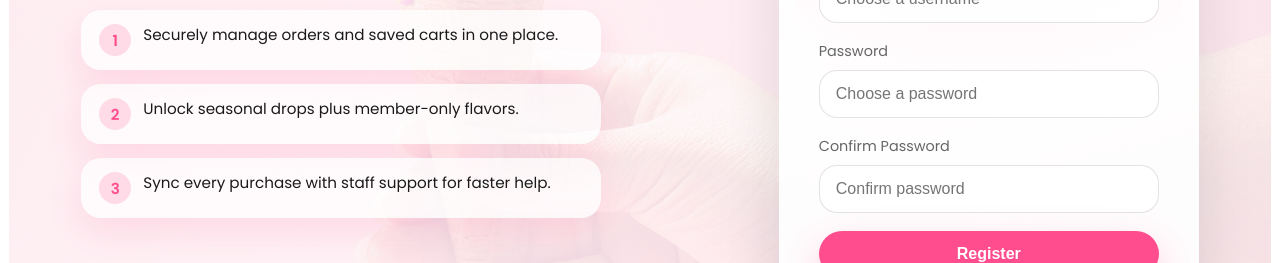
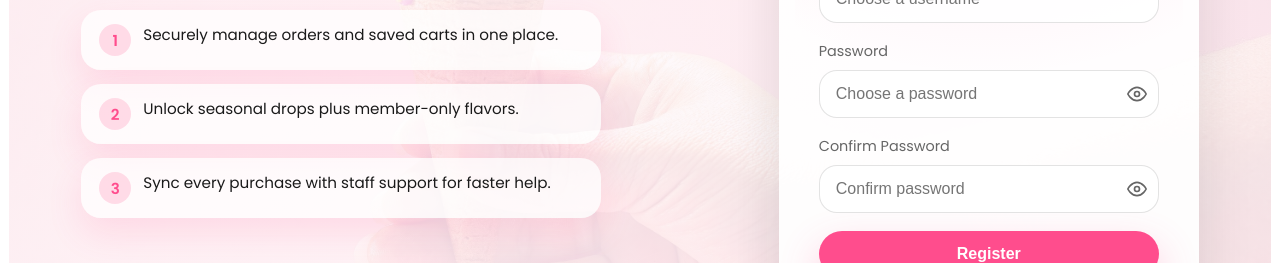
Before and after one commit to joemarcamallere-stack/jojoscoops, a React (Vite) app in the folder frontend/: page /register in a window 1280 px wide. Shown: the part 482-745 px from the top of the page. Built offline with nearby package versions, Linux system fonts and the light colour scheme; no server answers; the database is empty.

Commit message:
feat: add password visibility toggle (eye icon) to login and register forms

```diff
--- a/frontend/src/pages/Login.jsx
+++ b/frontend/src/pages/Login.jsx
@@ -8,6 +8,7 @@
 export default function Login() {
   const [username, setUsername] = useState('');
   const [password, setPassword] = useState('');
+  const [showPassword, setShowPassword] = useState(false);
   const [error, setError] = useState('');
   const [loading, setLoading] = useState(false);
   const [logoutMessage, setLogoutMessage] = useState('');
@@ -177,15 +178,49 @@
             </label>
             <label htmlFor="password">
               Password
+              <div style={{ position: 'relative' }}>
                 <input
                   id="password"
-                type="password"
+                  type={showPassword ? "text" : "password"}
                   name="password"
                   placeholder="Enter password"
                   value={password}
                   onChange={e => setPassword(e.target.value)}
                   required
+                  style={{ width: '100%', paddingRight: '40px', boxSizing: 'border-box' }}
                 />
+                <button
+                  type="button"
+                  onClick={() => setShowPassword(!showPassword)}
+                  aria-label={showPassword ? "Hide password" : "Show password"}
+                  style={{
+                    position: 'absolute',
+                    right: '12px',
+                    top: '50%',
+                    transform: 'translateY(-50%)',
+                    background: 'none',
+                    border: 'none',
+                    cursor: 'pointer',
+                    color: '#666',
+                    padding: 0,
+                    display: 'flex',
+                    alignItems: 'center',
+                    justifyContent: 'center'
+                  }}
+                >
+                  {showPassword ? (
+                    <svg width="20" height="20" viewBox="0 0 24 24" fill="none" stroke="currentColor" strokeWidth="2" strokeLinecap="round" strokeLinejoin="round">
+                      <path d="M17.94 17.94A10.07 10.07 0 0 1 12 20c-7 0-11-8-11-8a18.45 18.45 0 0 1 5.06-5.94M9.9 4.24A9.12 9.12 0 0 1 12 4c7 0 11 8 11 8a18.5 18.5 0 0 1-2.16 3.19m-6.72-1.07a3 3 0 1 1-4.24-4.24"></path>
+                      <line x1="1" y1="1" x2="23" y2="23"></line>
+                    </svg>
+                  ) : (
+                    <svg width="20" height="20" viewBox="0 0 24 24" fill="none" stroke="currentColor" strokeWidth="2" strokeLinecap="round" strokeLinejoin="round">
+                      <path d="M1 12s4-8 11-8 11 8 11 8-4 8-11 8-11-8-11-8z"></path>
+                      <circle cx="12" cy="12" r="3"></circle>
+                    </svg>
+                  )}
+                </button>
+              </div>
             </label>
             <button className="btn-login" type="submit" disabled={loading}>
               {loading ? 'Logging In...' : 'Log In'}
--- a/frontend/src/pages/Register.jsx
+++ b/frontend/src/pages/Register.jsx
@@ -10,6 +10,8 @@
   const [username, setUsername] = useState('');
   const [password, setPassword] = useState('');
   const [confirmPassword, setConfirmPassword] = useState('');
+  const [showPassword, setShowPassword] = useState(false);
+  const [showConfirmPassword, setShowConfirmPassword] = useState(false);
   const [error, setError] = useState('');
   const [loading, setLoading] = useState(false);
   const [activeDot, setActiveDot] = useState(0);
@@ -161,27 +163,95 @@
             </label>
             <label htmlFor="password">
               Password
+              <div style={{ position: 'relative' }}>
                 <input
                   id="password"
-                type="password"
+                  type={showPassword ? "text" : "password"}
                   name="password"
                   placeholder="Choose a password"
                   value={password}
                   onChange={e => setPassword(e.target.value)}
                   required
+                  style={{ width: '100%', paddingRight: '40px', boxSizing: 'border-box' }}
                 />
+                <button
+                  type="button"
+                  onClick={() => setShowPassword(!showPassword)}
+                  aria-label={showPassword ? "Hide password" : "Show password"}
+                  style={{
+                    position: 'absolute',
+                    right: '12px',
+                    top: '50%',
+                    transform: 'translateY(-50%)',
+                    background: 'none',
+                    border: 'none',
+                    cursor: 'pointer',
+                    color: '#666',
+                    padding: 0,
+                    display: 'flex',
+                    alignItems: 'center',
+                    justifyContent: 'center'
+                  }}
+                >
+                  {showPassword ? (
+                    <svg width="20" height="20" viewBox="0 0 24 24" fill="none" stroke="currentColor" strokeWidth="2" strokeLinecap="round" strokeLinejoin="round">
+                      <path d="M17.94 17.94A10.07 10.07 0 0 1 12 20c-7 0-11-8-11-8a18.45 18.45 0 0 1 5.06-5.94M9.9 4.24A9.12 9.12 0 0 1 12 4c7 0 11 8 11 8a18.5 18.5 0 0 1-2.16 3.19m-6.72-1.07a3 3 0 1 1-4.24-4.24"></path>
+                      <line x1="1" y1="1" x2="23" y2="23"></line>
+                    </svg>
+                  ) : (
+                    <svg width="20" height="20" viewBox="0 0 24 24" fill="none" stroke="currentColor" strokeWidth="2" strokeLinecap="round" strokeLinejoin="round">
+                      <path d="M1 12s4-8 11-8 11 8 11 8-4 8-11 8-11-8-11-8z"></path>
+                      <circle cx="12" cy="12" r="3"></circle>
+                    </svg>
+                  )}
+                </button>
+              </div>
             </label>
             <label htmlFor="confirm_password">
               Confirm Password
+              <div style={{ position: 'relative' }}>
                 <input
                   id="confirm_password"
-                type="password"
+                  type={showConfirmPassword ? "text" : "password"}
                   name="confirm_password"
                   placeholder="Confirm password"
                   value={confirmPassword}
                   onChange={e => setConfirmPassword(e.target.value)}
                   required
+                  style={{ width: '100%', paddingRight: '40px', boxSizing: 'border-box' }}
                 />
+                <button
+                  type="button"
+                  onClick={() => setShowConfirmPassword(!showConfirmPassword)}
+                  aria-label={showConfirmPassword ? "Hide confirm password" : "Show confirm password"}
+                  style={{
+                    position: 'absolute',
+                    right: '12px',
+                    top: '50%',
+                    transform: 'translateY(-50%)',
+                    background: 'none',
+                    border: 'none',
+                    cursor: 'pointer',
+                    color: '#666',
+                    padding: 0,
+                    display: 'flex',
+                    alignItems: 'center',
+                    justifyContent: 'center'
+                  }}
+                >
+                  {showConfirmPassword ? (
+                    <svg width="20" height="20" viewBox="0 0 24 24" fill="none" stroke="currentColor" strokeWidth="2" strokeLinecap="round" strokeLinejoin="round">
+                      <path d="M17.94 17.94A10.07 10.07 0 0 1 12 20c-7 0-11-8-11-8a18.45 18.45 0 0 1 5.06-5.94M9.9 4.24A9.12 9.12 0 0 1 12 4c7 0 11 8 11 8a18.5 18.5 0 0 1-2.16 3.19m-6.72-1.07a3 3 0 1 1-4.24-4.24"></path>
+                      <line x1="1" y1="1" x2="23" y2="23"></line>
+                    </svg>
+                  ) : (
+                    <svg width="20" height="20" viewBox="0 0 24 24" fill="none" stroke="currentColor" strokeWidth="2" strokeLinecap="round" strokeLinejoin="round">
+                      <path d="M1 12s4-8 11-8 11 8 11 8-4 8-11 8-11-8-11-8z"></path>
+                      <circle cx="12" cy="12" r="3"></circle>
+                    </svg>
+                  )}
+                </button>
+              </div>
             </label>
             <button className="btn-login" type="submit" disabled={loading}>
               {loading ? 'Registering...' : 'Register'}
```
Lines whose indentation alone changed are shown as unchanged.
